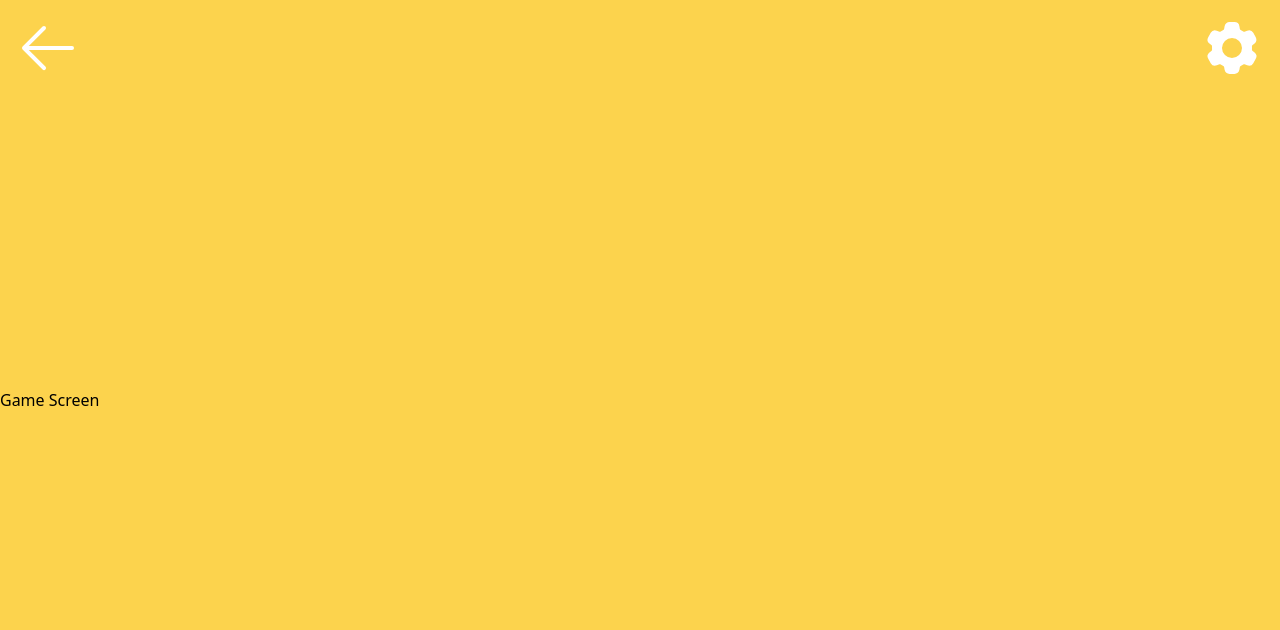
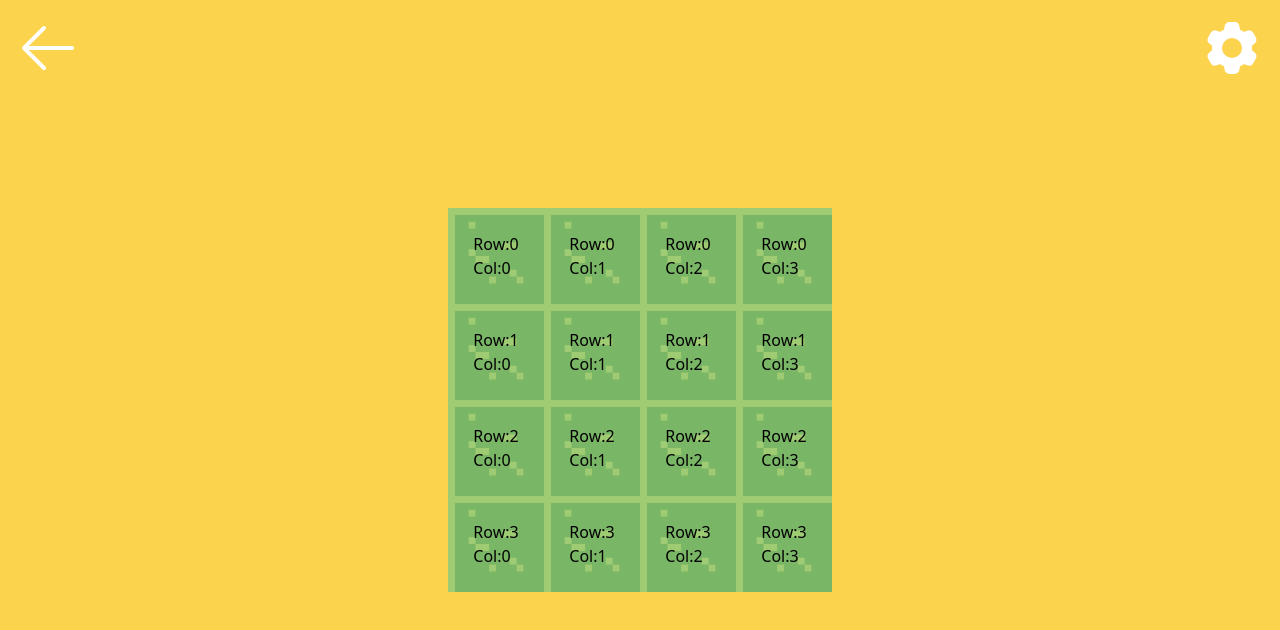
Before and after one commit to Sigrik/react-garden-game, a React (Vite) app: page /game in a window 1280 px wide. Shown: the top 630 px of the page. Built offline with nearby package versions, Linux system fonts and the light colour scheme.

Commit message:
Add game grid generation

```diff
--- a/src/components/Header.jsx
+++ b/src/components/Header.jsx
@@ -12,7 +12,7 @@ export default function Header() {
     setShowSettings(!showSettings);
   }
 
-  function handleNavigate() {
+  function navigateBack() {
     navigate(-1);
   }
 
@@ -25,7 +25,7 @@ export default function Header() {
         <Cog6ToothIcon />
       </button>
       <button
-        onClick={handleNavigate}
+        onClick={navigateBack}
         className="absolute left-4 top-4 h-16 w-16 text-white"
       >
         <ArrowLeftIcon />
--- a/src/pages/GameScreen.jsx
+++ b/src/pages/GameScreen.jsx
@@ -1,3 +1,30 @@
+const gameGrid = [
+  [null, null, null, null],
+  [null, null, null, null],
+  [null, null, null, null],
+  [null, null, null, null],
+];
+
 export default function GameScreen() {
-  return <h1>Game Screen</h1>;
+  return (
+    <div className="flex flex-col flex-wrap items-center justify-center">
+      <ol className="flex flex-col flex-wrap justify-center">
+        {gameGrid.map((row, rowIndex) => (
+          <li key={rowIndex}>
+            <ol className="flex flex-wrap justify-center">
+              {row.map((col, colIndex) => (
+                <li
+                  key={colIndex}
+                  className="bg-grass-texture flex h-24 w-24 items-center justify-center bg-contain"
+                >
+                  Row:{rowIndex}
+                  <br /> Col:{colIndex}
+                </li>
+              ))}
+            </ol>
+          </li>
+        ))}
+      </ol>
+    </div>
+  );
 }
--- a/tailwind.config.js
+++ b/tailwind.config.js
@@ -2,7 +2,12 @@
 export default {
   content: ["./index.html", "./src/**/*.{js,ts,jsx,tsx}"],
   theme: {
-    extend: {},
+    extend: {
+      backgroundImage: {
+        "grass-texture": "url('/src/assets/grass-texture.png')",
+        "mud-texture": "url('/src/assets/mud-texture.png')",
+      },
+    },
   },
   plugins: [],
 };
```
Also changed, not shown: src/assets/grass-texture.png (added), src/assets/mud-texture.png (added).
